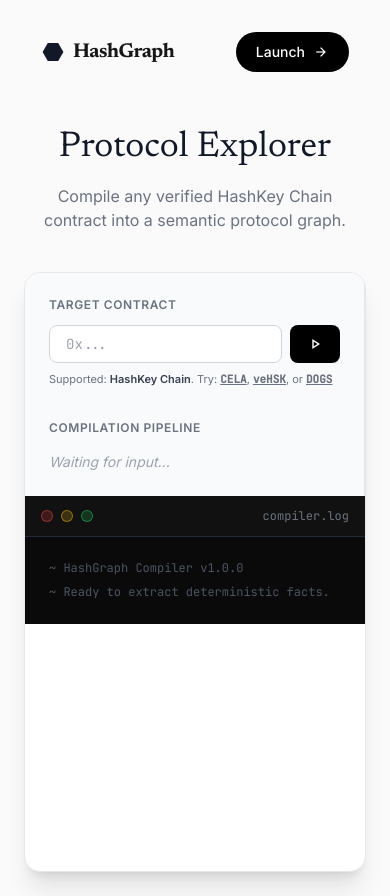
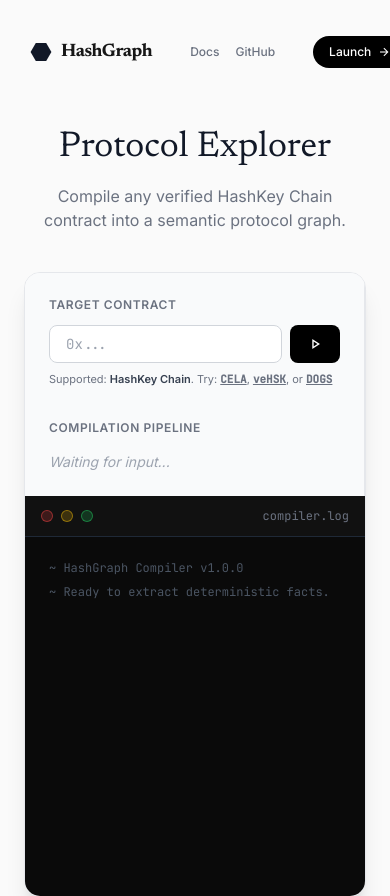
Before and after one commit to Nifemi0/HashGraph, a website: page explorer.html in a window 390 px wide. Shown: the top 896 px of the page. Drawn offline with nearby package versions, Linux system fonts and the light colour scheme.

Commit message:
style: Optimize navbar, hero form, workflows, and explorer terminal layout for mobile responsiveness

```diff
--- a/explorer.html
+++ b/explorer.html
@@ -75,23 +75,23 @@
 <!-- Top Navigation -->
 <!-- Top Navigation -->
 <nav class="fixed top-0 w-full z-50 transition-all duration-300 pt-6">
-    <div class="max-w-7xl mx-auto px-6 h-14 flex items-center justify-between">
-        <a href="index.html" id="navLeft" class="flex items-center gap-2 w-1/3 transition-all duration-300 px-4 py-2 rounded-full border border-transparent hover:bg-gray-50/50 cursor-pointer">
+    <div class="max-w-7xl mx-auto px-4 sm:px-6 h-14 flex items-center justify-between gap-2">
+        <a href="index.html" id="navLeft" class="flex items-center gap-2 md:w-1/3 transition-all duration-300 px-3 sm:px-4 py-2 rounded-full border border-transparent hover:bg-gray-50/50 cursor-pointer">
             <span class="material-symbols-outlined text-gray-900" style="font-variation-settings: 'FILL' 1;">hexagon</span>
-            <span class="font-serif font-bold text-xl tracking-tight">HashGraph</span>
+            <span class="font-serif font-bold text-lg sm:text-xl tracking-tight">HashGraph</span>
         </a>
 
-        <div class="flex-1 flex justify-center w-1/3">
-            <div id="navLinks" class="hidden md:flex items-center gap-8 text-sm font-medium text-gray-500 transition-all duration-300 px-8 py-3 rounded-full border border-transparent">
-                <a href="docs.html" class="hover:text-gray-900 transition-colors">Documentation</a>
+        <div class="flex-1 flex justify-center">
+            <div id="navLinks" class="flex items-center gap-4 sm:gap-8 text-xs sm:text-sm font-medium text-gray-500 transition-all duration-300 px-4 sm:px-8 py-2.5 sm:py-3 rounded-full border border-transparent">
+                <a href="docs.html" class="hover:text-gray-900 transition-colors">Docs</a>
                 <a href="https://github.com/Nifemi0/HashGraph" class="hover:text-gray-900 transition-colors">GitHub</a>
             </div>
         </div>
 
-        <div id="navRight" class="flex items-center justify-end gap-4 w-1/3 transition-all duration-300 px-4 py-2 rounded-full border border-transparent">
+        <div id="navRight" class="flex items-center justify-end gap-2 sm:gap-4 md:w-1/3 transition-all duration-300 px-3 sm:px-4 py-2 rounded-full border border-transparent">
             <span class="hidden xl:inline-block text-xs font-medium text-gray-400 bg-gray-100 px-3 py-1.5 rounded-full">HashKey</span>
-            <a href="explorer.html" class="bg-black text-white px-5 py-2.5 text-sm font-medium rounded-full hover:bg-gray-800 transition-colors flex items-center gap-2">
-                Launch <span class="material-symbols-outlined text-[16px]" aria-hidden="true">arrow_forward</span>
+            <a href="explorer.html" class="bg-black text-white px-4 sm:px-5 py-2 sm:py-2.5 text-xs sm:text-sm font-medium rounded-full hover:bg-gray-800 transition-colors flex items-center gap-1.5 sm:gap-2">
+                Launch <span class="material-symbols-outlined text-[14px] sm:text-[16px]" aria-hidden="true">arrow_forward</span>
             </a>
         </div>
     </div>
@@ -134,7 +134,7 @@
         </div>
 
         <!-- Right Panel: Output Logs & JSON -->
-        <div class="w-full md:w-2/3 bg-[#0A0A0A] p-0 flex flex-col relative">
+        <div class="w-full md:w-2/3 bg-[#0A0A0A] p-0 flex flex-col relative min-h-[400px] md:min-h-0">
             <div class="absolute top-0 w-full bg-[#111] border-b border-gray-800 px-4 py-3 flex items-center justify-between z-10">
                 <div class="flex gap-2">
                     <div class="w-3 h-3 rounded-full bg-red-500/20 border border-red-500/50"></div>
--- a/tsconfig.json
+++ b/tsconfig.json
@@ -18,7 +18,8 @@
     "skipLibCheck": true,
     "esModuleInterop": true,
     "forceConsistentCasingInFileNames": true,
-    "moduleResolution": "node16"
+    "moduleResolution": "node16",
+    "ignoreDeprecations": "6.0"
   },
   "include": [
     "src/**/*.ts",
```
Also changed, not shown: docs.html (+9 -9 lines), index.html (+23 -23 lines), package.json (+17 -3 lines), 1 other file.
